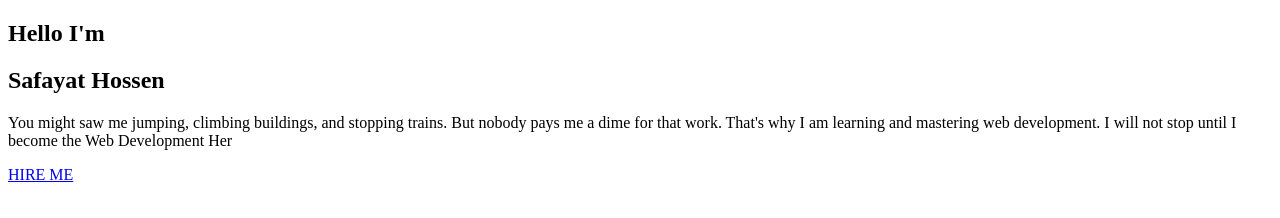
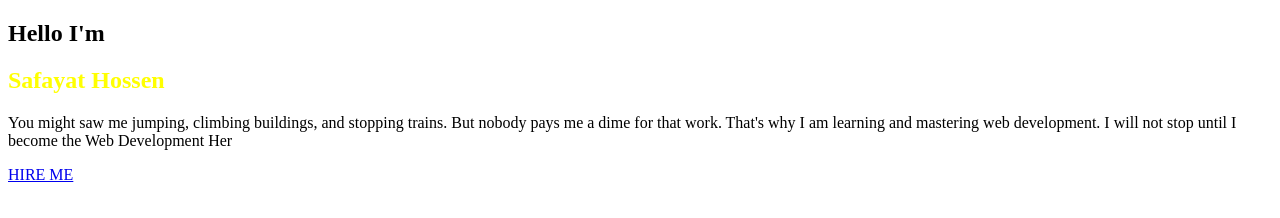
Before and after one commit to safayatalif/my-website, a plain HTML site: page index.html in a window 1280 px wide. Drawn offline with Linux system fonts and the light colour scheme.

Commit message:
new code add

```diff
--- a/index.html
+++ b/index.html
@@ -11,7 +11,7 @@
     <section>
         <div>
             <h2>Hello I'm</h2>
-            <h1>Safayat Hossen</h1>
+            <h1 id="name-color">Safayat Hossen</h1>
             <p>You might saw me jumping, climbing buildings, and stopping trains. But nobody pays me a dime for that work. That's why I am learning and mastering web development. I will not stop until I become the Web Development Her</p>
             <a href="https://www.linkedin.com/in/safayatalif2021/">HIRE ME</a>
         </div>
--- a/style.css
+++ b/style.css
@@ -0,0 +1,3 @@
+#name-color{
+    color: yellow;
+}
```
